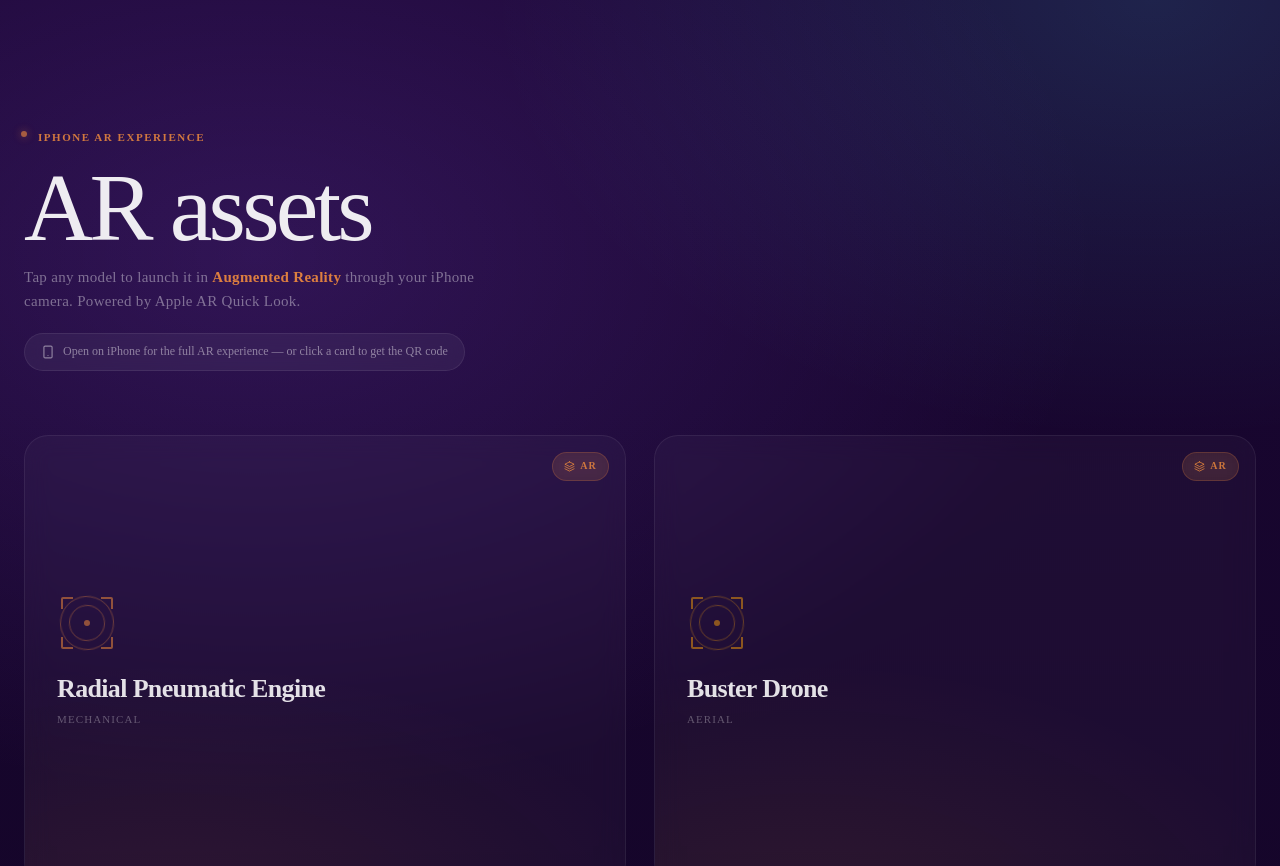
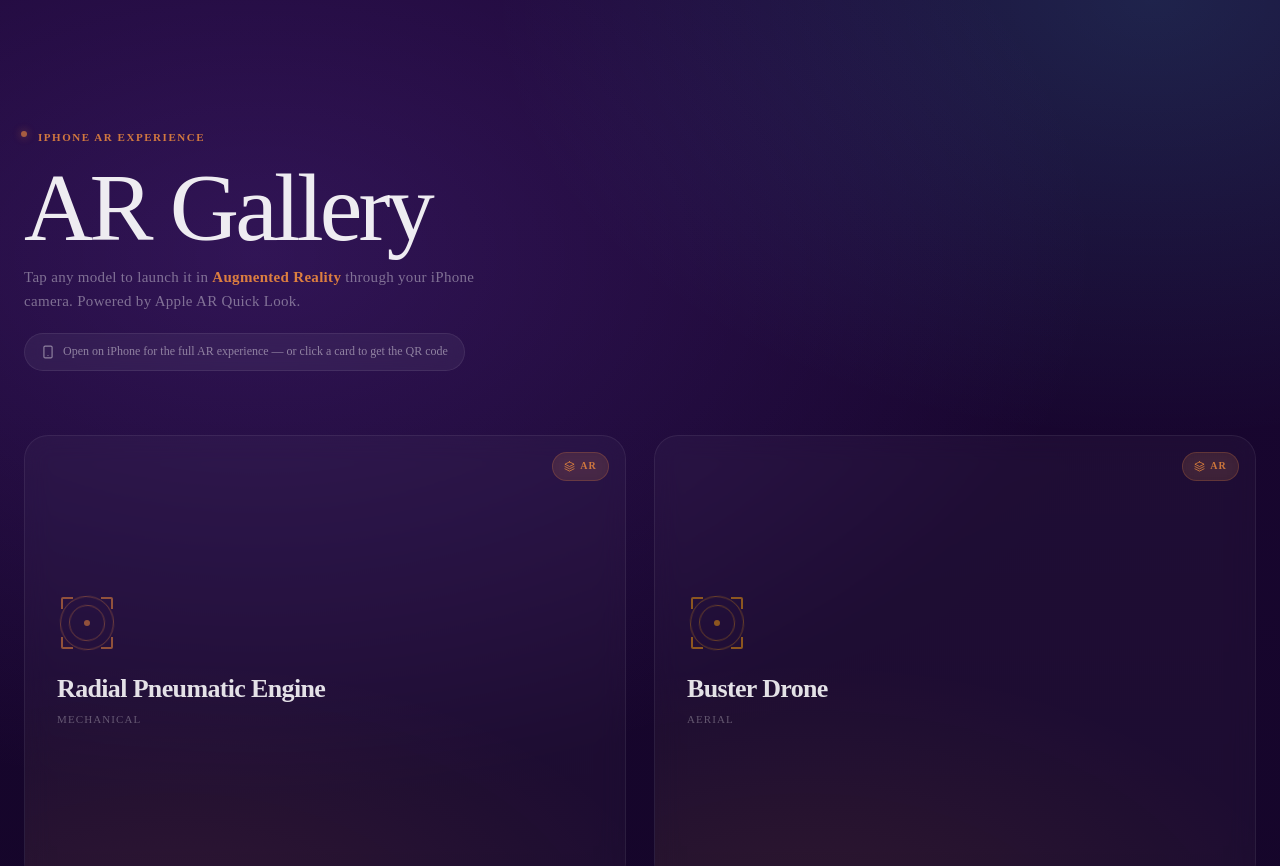
Before and after one commit to ImmersiveNTC/ARInteractiveWebpage, a Next.js app: page /iosar in a window 1280 px wide. Shown: the top 866 px of the page. Built offline with nearby package versions, Linux system fonts and the light colour scheme.

Commit message:
Update page titles for i3d and iosar galleries

```diff
--- a/app/i3d/page.tsx
+++ b/app/i3d/page.tsx
@@ -3,7 +3,7 @@ import path from 'path';
 import { I3DGalleryCard } from '../../components/I3DGalleryCard';
 
 export const metadata = {
-  title: "Interactive 3D assets",
+  title: "Interactive 3D Gallery",
   description: "Explore a curated collection of interactive 3D models.",
 };
 
@@ -77,7 +77,7 @@ export default function I3DPage() {
         {/* ── Header ── */}
         <header className="mb-20">
           <h1 className="i3d-header__title">
-            Interactive 3D assets
+            Interactive 3D Gallery
           </h1>
           <p className="i3d-header__sub">
             Explore interactive 3D models. Click any card to open the viewer.
--- a/app/iosar/IOSARGallery.tsx
+++ b/app/iosar/IOSARGallery.tsx
@@ -235,7 +235,7 @@ export function IOSARGallery({ models }: IOSARGalleryProps) {
             iPhone AR Experience
           </div>
           <h1 className="iosar-header__title">
-            AR assets
+            AR Gallery
           </h1>
           <p className="iosar-header__sub">
             Tap any model to launch it in{' '}
--- a/app/iosar/page.tsx
+++ b/app/iosar/page.tsx
@@ -3,7 +3,7 @@ import path from 'path';
 import { IOSARGallery } from './IOSARGallery';
 
 export const metadata = {
-  title: "AR assets",
+  title: "AR Gallery",
   description: "View real 3D models in augmented reality on your iPhone. Tap any model to instantly launch AR Quick Look.",
 };
 
```
